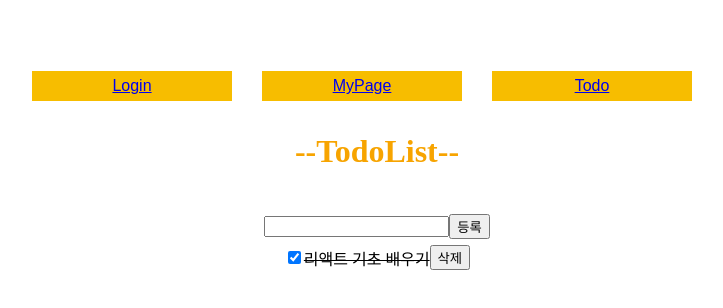
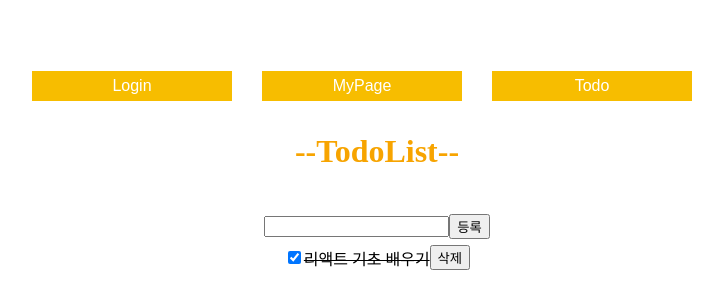
Before and after one commit to naerim/React_study, a React (Create React App) app in the folder login_mypage_todo/: page /todos in a window 1280 px wide. Shown: the top 308 px of the page, without its empty margins (263-986 px from the left). Built offline with nearby package versions, Linux system fonts and the light colour scheme.

Commit message:
[FIX] change Button, Link

```diff
--- a/login_mypage_todo/src/Components/category.js
+++ b/login_mypage_todo/src/Components/category.js
@@ -1,19 +1,19 @@
-import React from "react";
+import React, { useState } from "react";
 import styled from "styled-components";
 import { Link } from "react-router-dom";
 
 const Category = () => {
   return (
     <CategorySection>
-      <MenuButton>
-        <Link to="login">Login</Link>
-      </MenuButton>
-      <MenuButton>
-        <Link to="myPage">MyPage</Link>
-      </MenuButton>
-      <MenuButton>
-        <Link to="todos">Todo</Link>
-      </MenuButton>
+      <Link to="login">
+        <MenuButton>Login </MenuButton>
+      </Link>
+      <Link to="myPage">
+        <MenuButton>MyPage </MenuButton>
+      </Link>
+      <Link to="todos">
+        <MenuButton>Todo </MenuButton>
+      </Link>
     </CategorySection>
   );
 };
```
